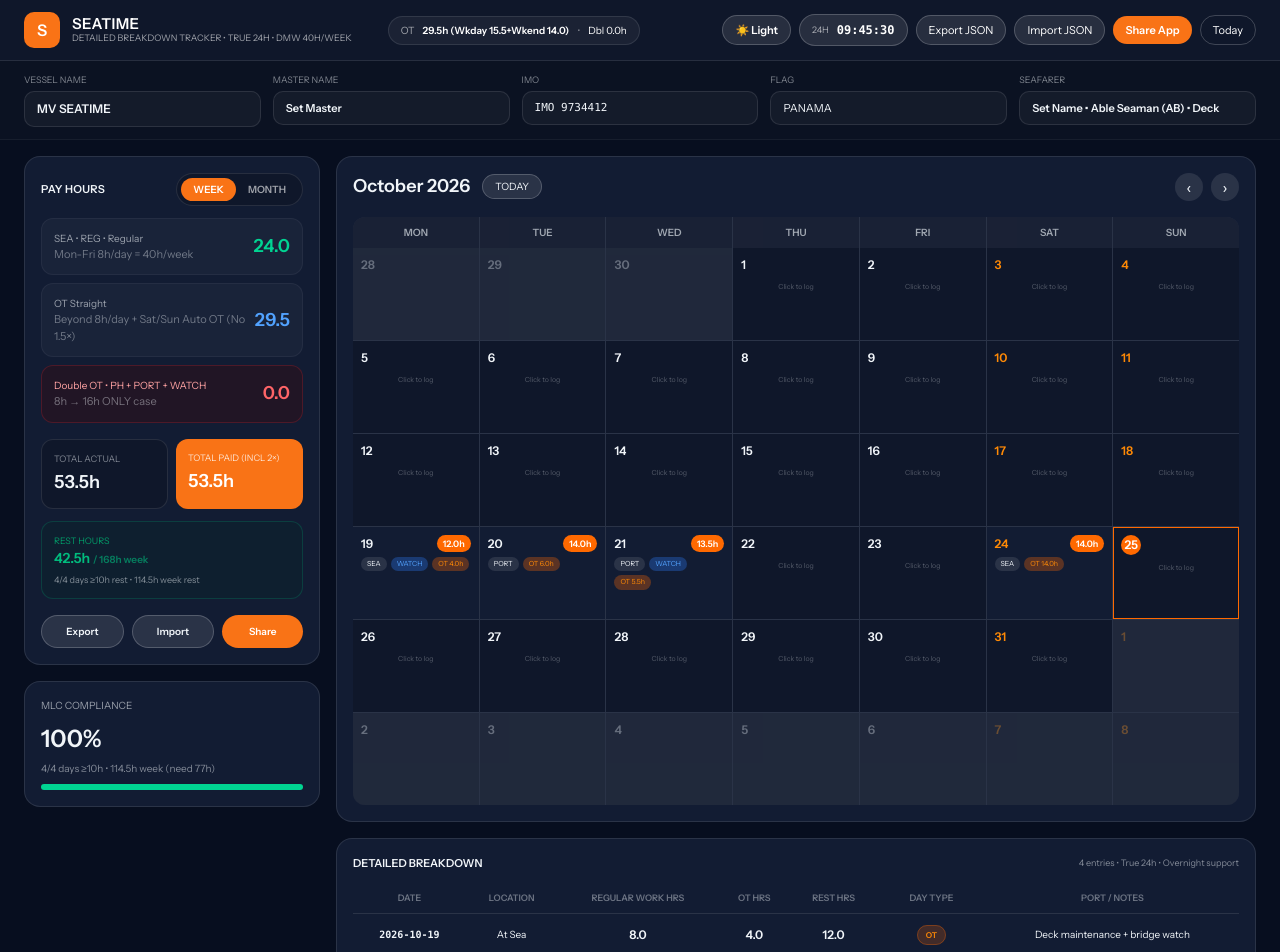
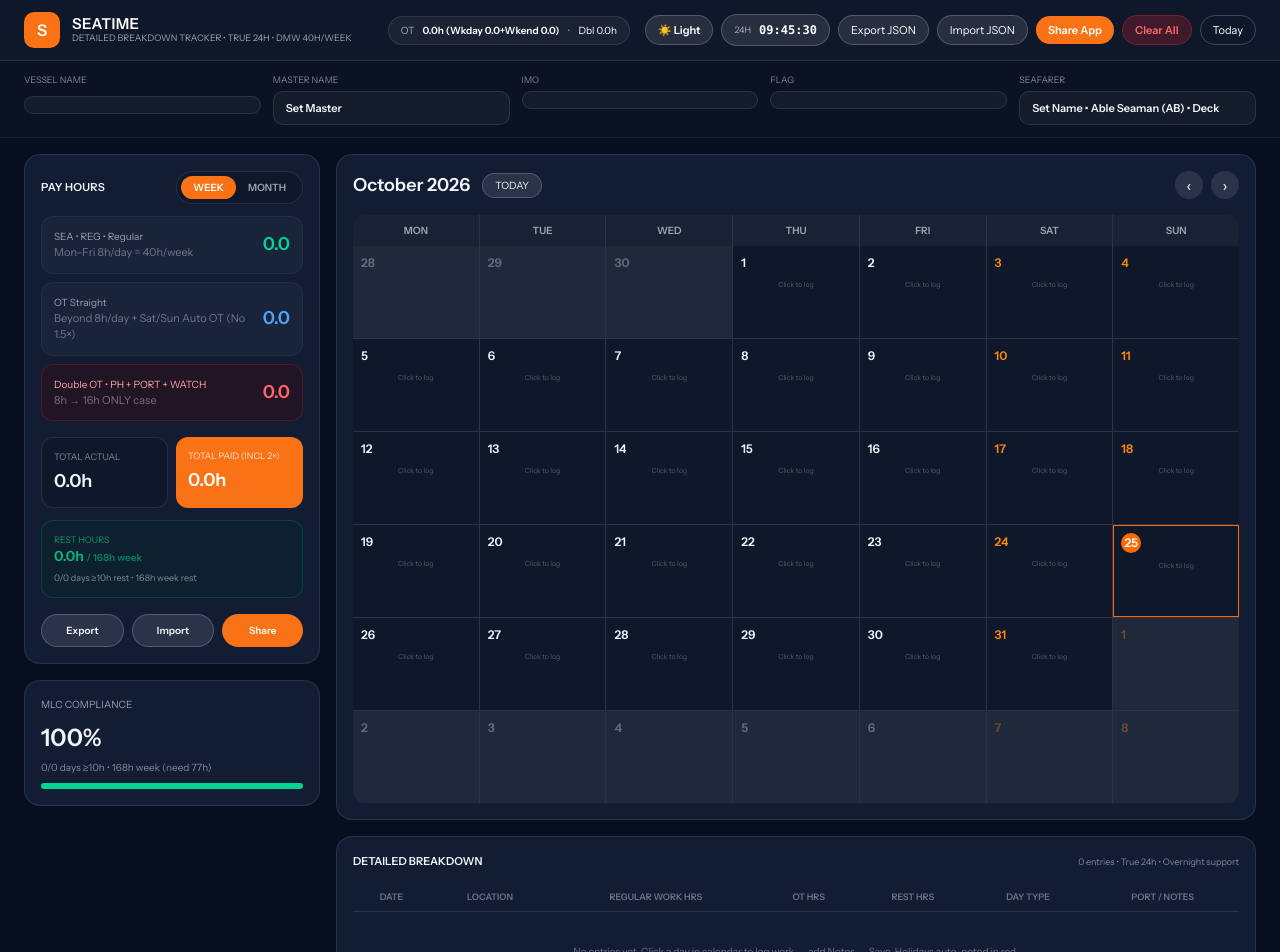
Before and after one commit to alikhantz/seafarer-tracker, a React (Vite) app: page / in a window 1280 px wide. Shown: the top 952 px of the page. Built offline with nearby package versions, Linux system fonts and the light colour scheme.

Commit message:
Add Claear All button + blank slate for new users

```diff
--- a/src/App.tsx
+++ b/src/App.tsx
@@ -77,20 +77,6 @@ function Time24Input({value, onChange, isDark}:{value:string, onChange:(v:string
   );
 }
 
-function createSample(): Record<string, Entry>{
-  const today=new Date(); const monday=getMonday(today);
-  const samples: Record<string, Entry>={};
-  const dates=[addDays(monday,0),addDays(monday,1),addDays(monday,2),addDays(monday,5)];
-  const breakdowns: Breakdown[]=[
-    {deckWork:4,watch:4,standby:1,mooring:0,bunkering:0,provisionDeck:0,provisionEngine:0,provisionGalley:0,garbage:0,cargo:2,drills:1,other:0},
-    {deckWork:3,watch:8,standby:0,mooring:2,bunkering:0,provisionDeck:1,provisionEngine:0,provisionGalley:0,garbage:0,cargo:0,drills:0,other:0},
-    {deckWork:2,watch:4,standby:2,mooring:0,bunkering:3,provisionDeck:0,provisionEngine:1,provisionGalley:0,garbage:1,cargo:0,drills:0,other:0.5},
-    {deckWork:1,watch:6,standby:0,mooring:1.5,bunkering:0,provisionDeck:0,provisionEngine:0,provisionGalley:2,garbage:0.5,cargo:1,drills:2,other:0},
-  ];
-  const metas=[{location:'At Sea' as const,duty:'Watch Duty' as const,watchSlot:'12-4 (00-04 & 12-16)',notes:'Deck maintenance + bridge watch',portName:'',arrivalTime:'',departureTime:''},{location:'At Port' as const,duty:'Regular Work' as const,watchSlot:'4-8 (04-08 & 16-20)',notes:'Mooring at Manila',portName:'Manila, PH',arrivalTime:'06:30',departureTime:'18:45'},{location:'At Port' as const,duty:'Watch Duty' as const,watchSlot:'8-12 (08-12 & 20-00)',notes:'Bunkering, garbage disposal',portName:'Manila, PH',arrivalTime:'',departureTime:'22:10'},{location:'At Sea' as const,duty:'Standby / Extra' as const,watchSlot:'Daywork (06-18)',notes:'Weekend drills',portName:'',arrivalTime:'',departureTime:''}];
-  dates.forEach((d,i)=>{const iso=toISO(d);const b=breakdowns[i];samples[iso]={breakdown:b,totalWork:sumBreakdown(b),location:metas[i].location,duty:metas[i].duty,watchSlot:metas[i].watchSlot,notes:metas[i].notes,portName:metas[i].portName,arrivalTime:metas[i].arrivalTime,departureTime:metas[i].departureTime,date:iso};});
-  return samples;
-}
 type DayOTInfo={type:string;regularHours:number;otHours:number;doubleHours:number;payHours:number;multiplier:number;isHoliday:boolean;isWeekend:boolean;};
 function computeWeekOT(entries: Record<string, Entry>, weekStart: Date, holidaysSet: Set<string>){
   const perDay: Record<string, DayOTInfo>={};
@@ -132,11 +118,11 @@ export default function App(){
   const [theme,setTheme]=useState<'dark'|'light'>(()=>{try{const s=localStorage.getItem('seatime-theme'); if(s==='dark'||s==='light') return s as any;}catch{} return 'dark';});
   const [viewDate,setViewDate]=useState(()=>new Date());
   const [seafarerInfo,setSeafarerInfo]=useState<SeafarerInfo>(()=>{try{const s=localStorage.getItem('seatime-seafarer');if(s){const parsed=JSON.parse(s); return {name:parsed.name||'',employeeNo:parsed.employeeNo||'',department:parsed.department||'Deck'};}}catch{}return {name:'',employeeNo:'',department:'Deck'};});
-  const [vesselInfo,setVesselInfo]=useState<VesselInfo>(()=>{try{const s=localStorage.getItem('seatime-vessel');if(s){const parsed=JSON.parse(s); return {name:parsed.name||'MV SEATIME',type:parsed.type||'Container Ship',imo:parsed.imo||'IMO 9734412',flag:parsed.flag||'PANAMA',masterName:parsed.masterName||''};}}catch{}return {name:'MV SEATIME',type:'Container Ship',imo:'IMO 9734412',flag:'PANAMA',masterName:''};});
+  const [vesselInfo,setVesselInfo]=useState<VesselInfo>(()=>{try{const s=localStorage.getItem('seatime-vessel');if(s){const parsed=JSON.parse(s); return {name:parsed.name||'',type:parsed.type||'Container Ship',imo:parsed.imo||'',flag:parsed.flag||'',masterName:parsed.masterName||''};}}catch{}return {name:'',type:'Container Ship',imo:'',flag:'',masterName:''};});
   const [showVesselModal,setShowVesselModal]=useState(false);
   const [summaryView,setSummaryView]=useState<'weekly'|'monthly'>('weekly');
   const [userRank,setUserRank]=useState<Rank>(()=>{try{const s=localStorage.getItem('seatime-rank');if(s)return s as Rank;}catch{}return 'Able Seaman (AB)';});
-  const [entries,setEntries]=useState<Record<string, Entry>>(()=>{try{const s=localStorage.getItem('seatime-entries');if(s)return JSON.parse(s);}catch{}return createSample();});
+  const [entries,setEntries]=useState<Record<string, Entry>>(()=>{try{const s=localStorage.getItem('seatime-entries');if(s)return JSON.parse(s);}catch{}return {};});
   const [selectedISO,setSelectedISO]=useState<string|null>(null);
   const [editing,setEditing]=useState<Entry|null>(null);
   const [now24H,setNow24H]=useState(()=>new Date());
@@ -269,6 +255,16 @@ export default function App(){
               const shareData={title:'SeaTime - Seafarer Tracker',text:'Track work, rest & OT - DMW 40h/week 8h/day Mon-Fri Sat/Sun Auto OT Straight, PH Holiday Double OT, PWA offline, True 24H',url:window.location.href};
               try{if(navigator.share){await navigator.share(shareData);}else if(navigator.clipboard){await navigator.clipboard.writeText(window.location.href); alert('Link copied: '+window.location.href);}else{prompt('Copy link:',window.location.href);}}catch{}
             }} className="text-[11px] bg-[#f97316] text-white rounded-full px-3 py-1.5 font-bold">Share App</button>
+            <button onClick={()=>{
+              if(confirm('Clear ALL data?\n\nThis will delete:\n- All calendar entries\n- Vessel info (Beijing, IMO, Flag, Master)\n- Seafarer info\n\nCannot be undone. Export JSON first if you want backup.')){
+                setEntries({});
+                setVesselInfo({name:'',type:'Container Ship',imo:'',flag:'',masterName:''});
+                setSeafarerInfo({name:'',employeeNo:'',department:'Deck'});
+                setUserRank('Able Seaman (AB)' as any);
+                try{localStorage.removeItem('seatime-entries'); localStorage.removeItem('seatime-vessel'); localStorage.removeItem('seatime-seafarer'); localStorage.removeItem('seatime-rank');}catch{}
+                alert('All data cleared - blank slate for new users!');
+              }
+            }} className="text-[11px] bg-red-500/20 border border-red-500/30 text-red-400 rounded-full px-3 py-1.5 font-bold hover:bg-red-500 hover:text-white">Clear All</button>
             <button onClick={()=>setViewDate(new Date())} className="text-[11px] border border-white/20 rounded-full px-3 py-1.5 text-white">Today</button>
           </div>
         </div>
```
